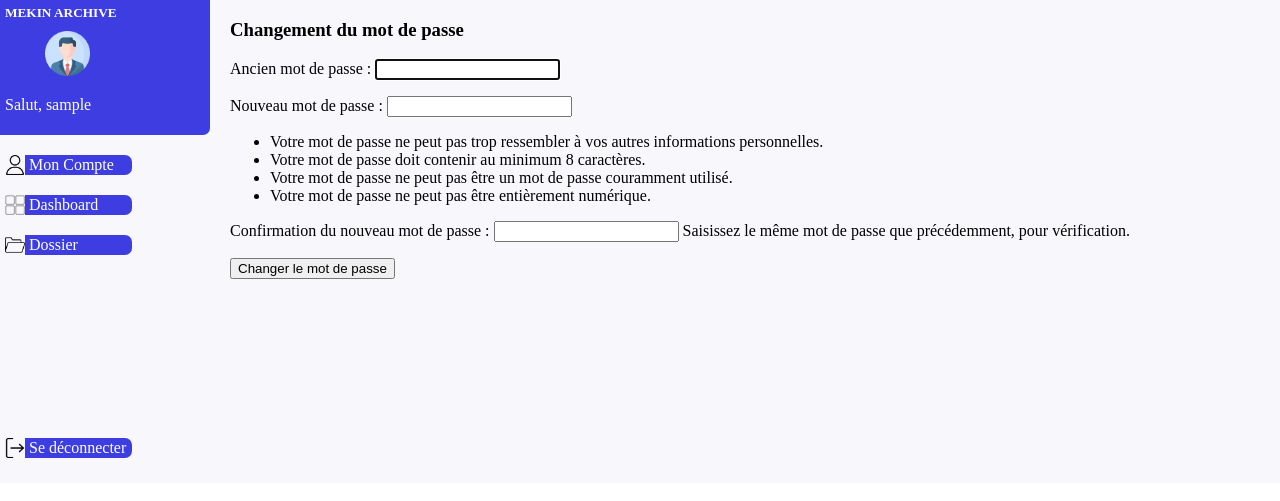
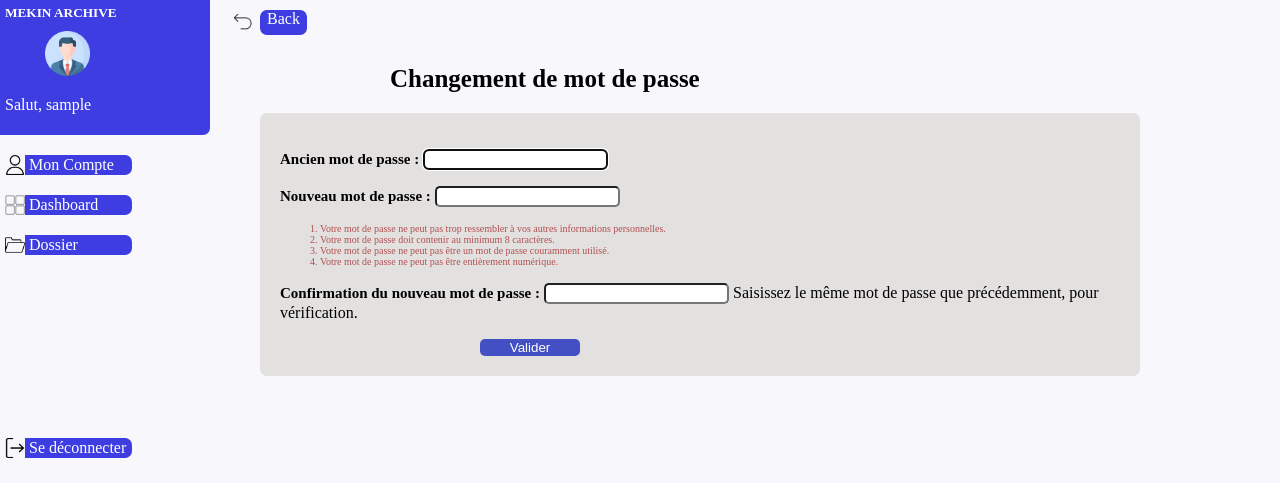
Before and after one commit to NchourupouoM/ArchiveProject, a Django app: page /change-password/ in a window 1280 px wide. Shown: the top 501 px of the page. Run offline with Django 5.2, Linux system fonts and the light colour scheme; the visitor is signed in with stand-in values (Sample User, id 1).

Commit message:
finalisation du projet

```diff
--- a/MekinArchiving/authentication/templates/authentication/change_password_form.html
+++ b/MekinArchiving/authentication/templates/authentication/change_password_form.html
@@ -1,11 +1,20 @@
 {% extends 'base.html' %}
 {% block content %}
-<div class="password-change">
-    <h3>Changement du mot de passe</h3>
-    <form method="post">
+{% load static %}
+<div class="button-back">
+    <div>
+        <img src="{% static 'images/bouton-retour.png' %}" alt="">
+    </div>
+    <div class="back">
+        <a href="{% url 'mon-compte' %}">Back</a>
+    </div>
+</div>
+<h2 class="headPasswordCh">Changement de mot de passe</h2>
+<div class="password_change">
+    <form class="password_change_form" method="post">
         {{ form.as_p }}
         {% csrf_token %}
-        <button type="submit">Changer le mot de passe</button>
+        <button class="boutonPasswordVal" type="submit">Valider</button>
     </form>
 </div>
 
--- a/MekinArchiving/static/password_change.css
+++ b/MekinArchiving/static/password_change.css
@@ -1,4 +1,53 @@
-.password-change{
-    width: 100%;
-    height: 100%;
+.password_change {
+    width: 80%;
+    margin-left: 120px;
+    background-color: rgb(227, 224, 224);
+    padding: 20px;
+    margin-left: 30px;
+    border-radius: 7px;
+
 }
+
+.headPasswordCh {
+    font-size: 25px;
+    margin-bottom: 20px;
+    margin-left: 160px;
+}
+
+.password_change p label {
+    font-weight: bold;
+    font-size: 15px;
+    width: 100px;
+}
+
+.password_change ul li {
+    font-size: 10px;
+    color: rgb(178, 80, 80);
+    list-style-type: decimal;
+}
+
+.password_change ul {
+    margin: 0px;
+}
+
+.boutonPasswordVal {
+    color: white;
+    background-color: #4350C3;
+    border-color: white;
+    border-radius: 5px;
+    border: none;
+    margin-left: 200px;
+    width: 100px;
+}
+
+.boutonPasswordVal:hover {
+    background-color: rgb(12, 12, 88);
+}
+
+.password_change p input {
+    border-radius: 5px;
+}
+
+.password_change {
+    opacity: 0.1px;
+}
```
